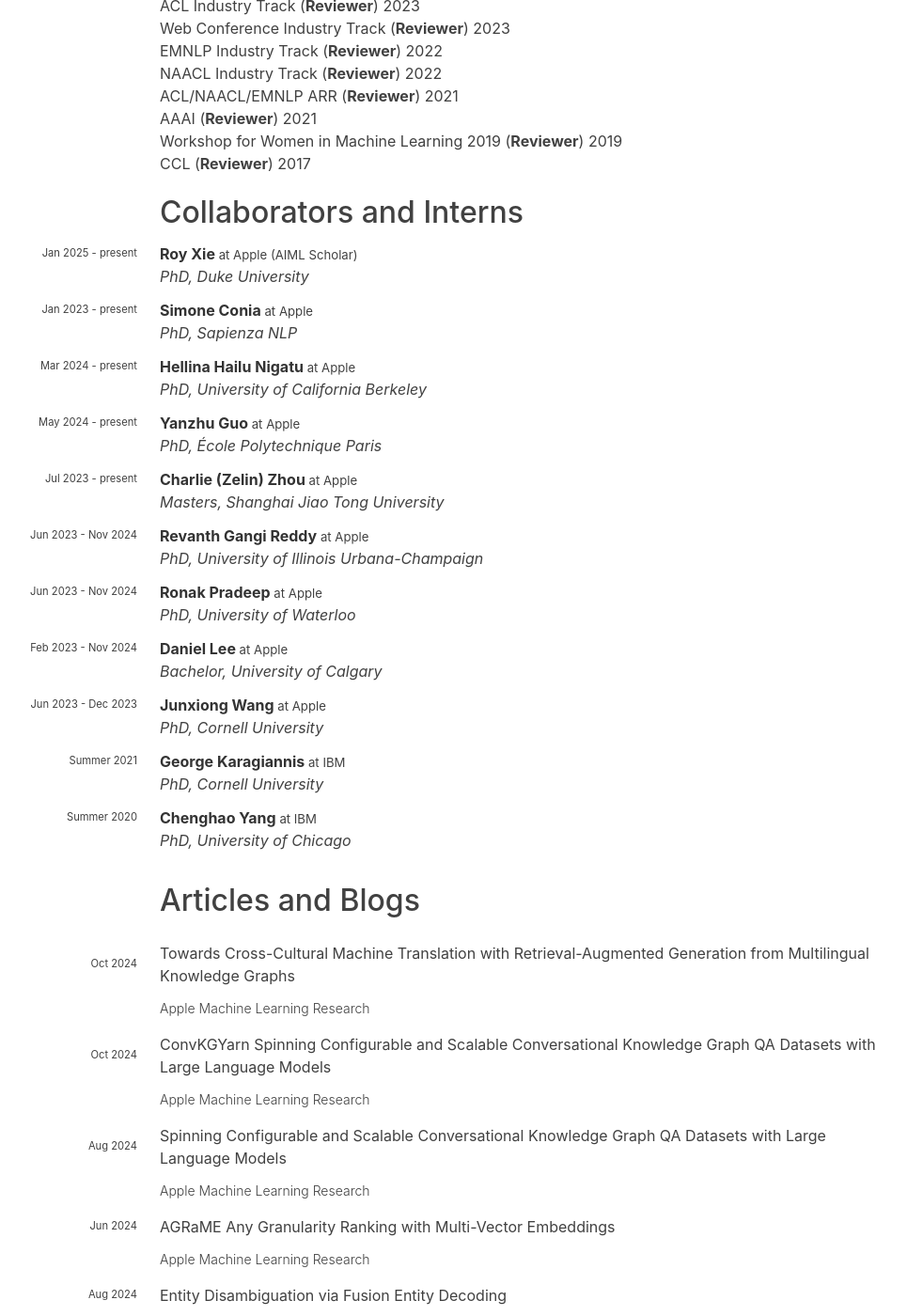
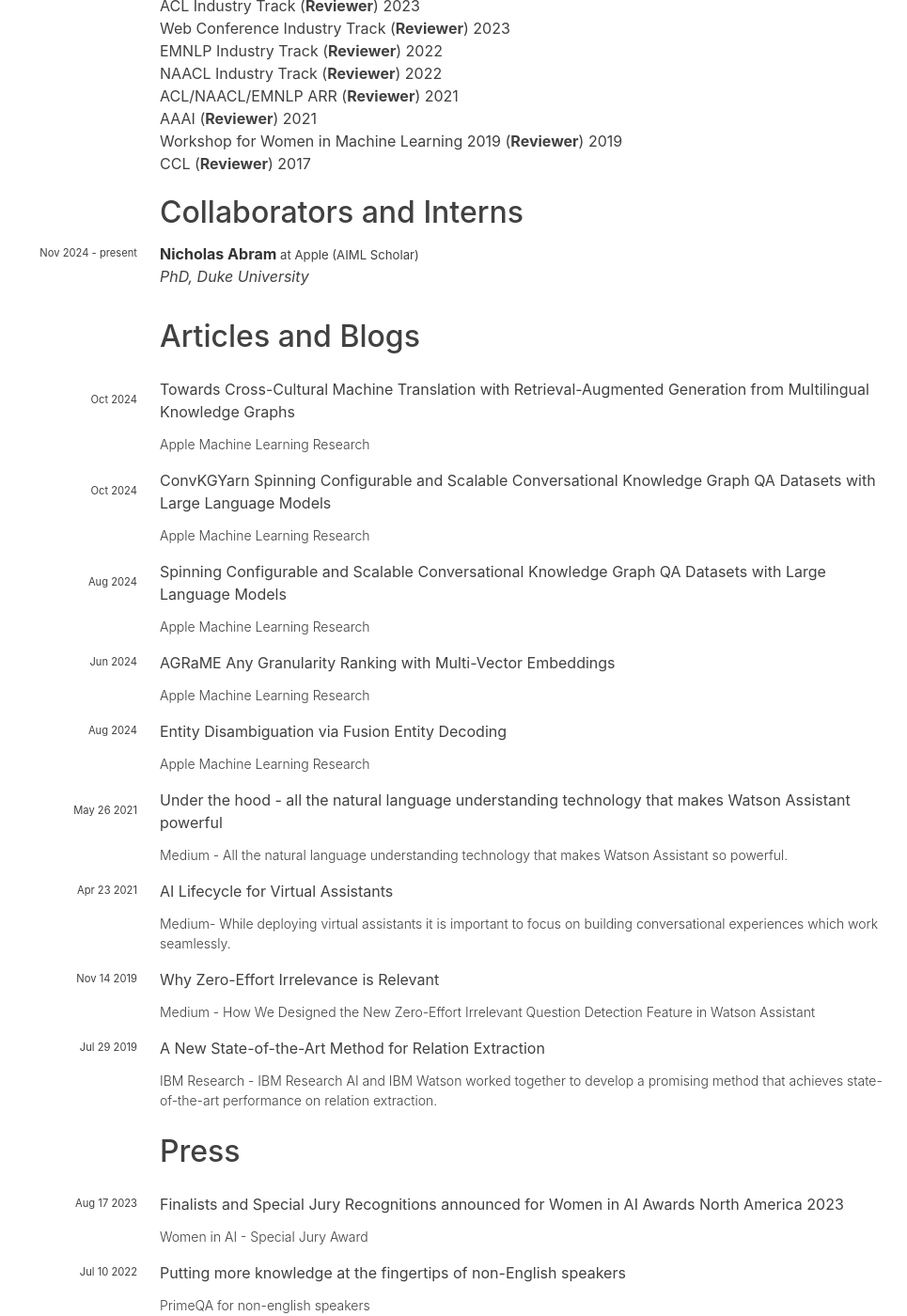
Before and after one commit to hariharanragothaman/hariharanragothaman.github.io, a Jekyll site: the page built from cv.md, in a window 1280 px wide and 1400 px high, scrolled down 3456 px. Shown: the whole window at 94% size, without its empty margins (162-1127 px from the left). Built offline with Jekyll 4.4.1, drawn with Linux system fonts in a browser that asks for light colours; nearby versions of some CDN libraries; some web fonts are replaced.

Commit message:
Polishes and Updates

```diff
--- a/_data/mentoring.yaml
+++ b/_data/mentoring.yaml
@@ -1,66 +1,5 @@
-- name: Roy Xie
+- name: Nicholas Abram
   intern: Apple (AIML Scholar)
-  year: "Jan 2025 - present"
+  year: "Nov 2024 - present"
   degree: "PhD, Duke University"
   url: https://royxie.com/
-
-- name: Simone Conia
-  intern: Apple
-  year: "Jan 2023 - present"
-  degree: "PhD, Sapienza NLP "
-  url: https://c-simone.github.io/
-
-- name: Hellina Hailu Nigatu
-  intern: Apple
-  year: "Mar 2024 - present"
-  degree: "PhD, University of California Berkeley"
-  url: https://hhnigatu.github.io/
-
-- name: Yanzhu Guo
-  intern: Apple
-  year: "May 2024 - present"
-  degree: "PhD, École Polytechnique Paris"
-  url: http://yanzhuguo.com/
-
-- name: Charlie (Zelin) Zhou
-  intern: Apple
-  year: "Jul 2023 - present"
-  degree: "Masters, Shanghai Jiao Tong University"
-  url: https://www.linkedin.com/in/charlie-zelin-zhou-81a893209/
-
-- name: Revanth Gangi Reddy
-  intern: Apple
-  year: "Jun 2023 - Nov 2024"
-  degree: "PhD, University of Illinois Urbana-Champaign"
-  url: https://gangiswag.github.io/
-
-
-- name: Ronak Pradeep
-  intern: Apple
-  year: "Jun 2023 - Nov 2024"
-  degree: "PhD, University of Waterloo"
-  url: https://ronakice.github.io/
-
-- name: Daniel Lee
-  intern: Apple
-  year: "Feb 2023 - Nov 2024"
-  degree: "Bachelor, University of Calgary"
-  url: https://www.linkedin.com/in/danieljslee/
-
-- name: Junxiong Wang
-  intern: Apple
-  year: "Jun 2023 - Dec 2023"
-  degree: "PhD, Cornell University"
-  url: https://scholar.google.com/citations?hl=en&user=PaQDVTwAAAAJ
-
-- name: George Karagiannis
-  intern: IBM
-  year: "Summer 2021"
-  degree: "PhD, Cornell University"
-  url: https://www.cs.cornell.edu/~geokara/
-
-- name: Chenghao Yang
-  intern: IBM
-  year: "Summer 2020"
-  degree: "PhD, University of Chicago"
-  url: https://yangalan123.github.io/
```
